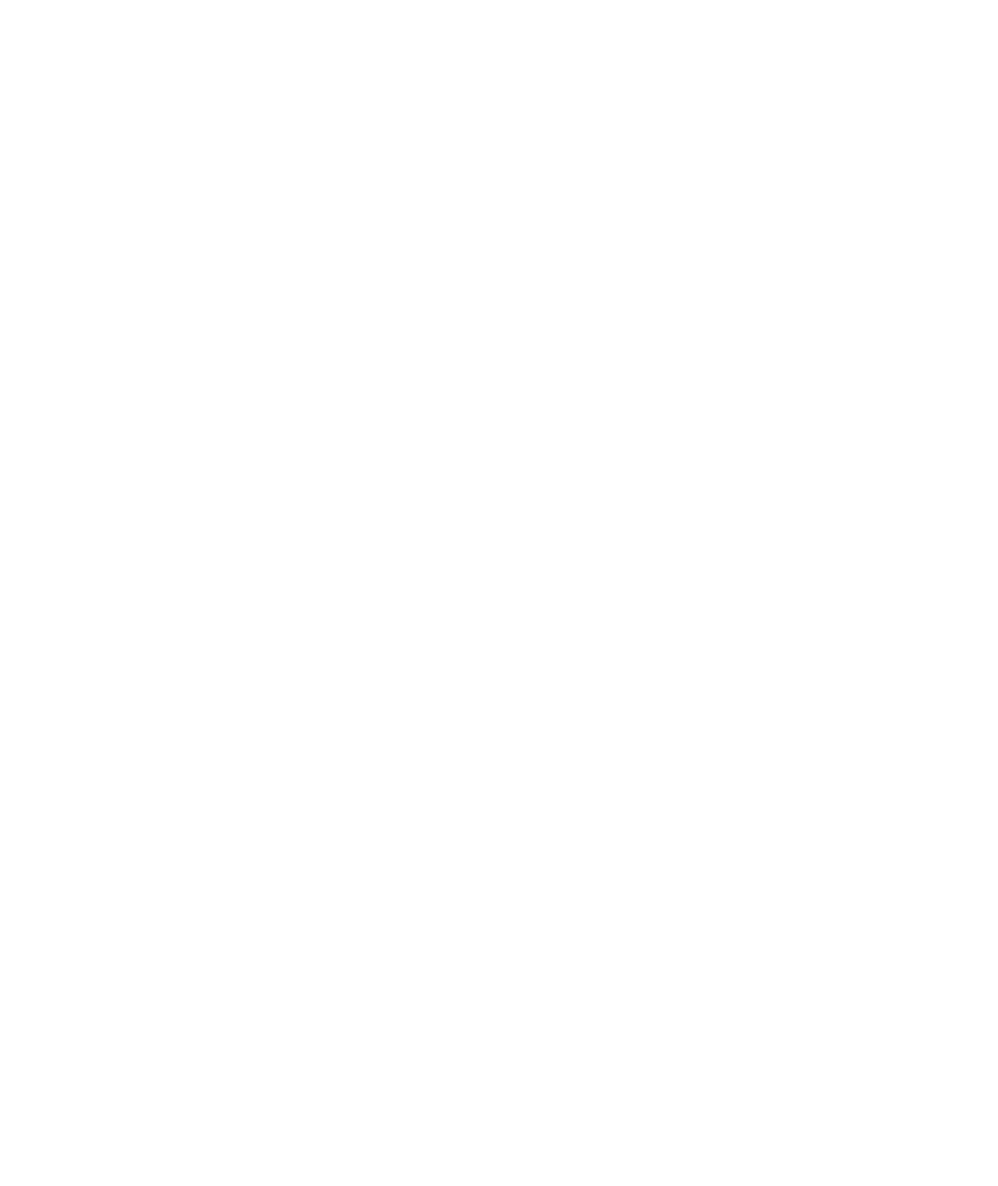
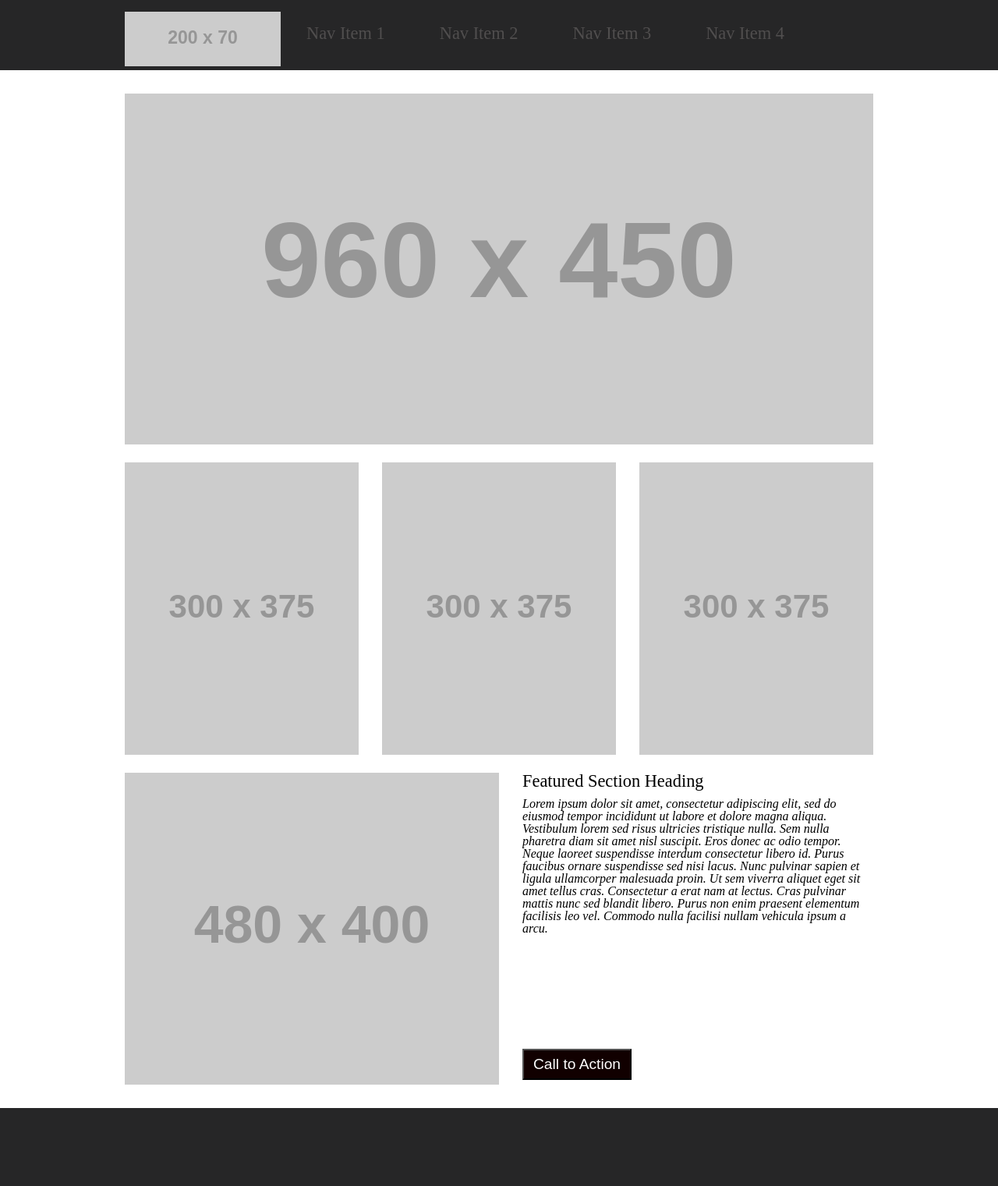
Before and after one commit to brendanwelzien/wireframe-exercise, a plain HTML site: page index.html in a window 1280 px wide. Shown: the whole page at 78% size. Before the commit the page ends 800 px from the top, so only its background shows below. Drawn offline with Linux system fonts and the light colour scheme; placeholder pictures from the web are drawn by us.

Commit message:
wireframe

```diff
--- a/style.css
+++ b/style.css
@@ -1,76 +1,111 @@
 header {
-
+ color: rgb(80, 78, 78);
+ background: rgb(38, 38, 39);
+ height: 90px;
 }
 
 nav {
-
+width: 960px;
+margin: auto;
 }
 
 nav > img {
-
+float: left;
+margin: 15px 30px 10px 0;
 }
 
 nav > ul {
-
+    margin-top: 10px;
+    padding: 3px;
+    float: left;
+    height: 70px;
+    font-style: normal;
+    font-family: 'Times New Roman', Times, serif;
+    font-size: 1.4em
 }
 
 nav > ul > li {
-
+float: left;
+line-height: 60px;
+margin-right: 70px;
 }
 
 main {
-
+width: 960px;
+margin: auto;
+padding: 30px 0;
 }
 
 main: first-child {
-
+margin-bottom: 30px;
 }
 
 main > ul li{
-
+float: left;
 }
 
 main > ul {
-
+margin-bottom: 20px;
+overflow: hidden;
+margin-top: 20px;
 }
 
 main > ul li:nth-child(-n+2){
-
+margin-right:30px;
 }
 
 main > article > *{
-
+float: left;
 }
 
-main > section {
-
+article > section {
+padding-left: 30px;
+width: 470px;
 }
 
 h2 {
-
+font-size: 1.4em;
+font-style: bold;
+font-family: 'Times New Roman', Times, serif;
 }
 
 article h2 {
-
+margin-bottom: 10px;
+padding-block-end: auto;
 }
 
 article p {
-
+font-family: 'Times New Roman', Times, serif;
+height: 310px;
+font-style: italic;
+margin-bottom: 12px;
+overflow:hidden;
 }
 
 article button {
-
+transition: 350ms;
+background: #100;
+color: #fff;
+font-size: 1.2em;
+padding:5px;
+margin-bottom: 2px;
+height:40px;
+width: 140px;
 }
 
 article button:hover {
+color: #100;
+background: #fff;
+transition-duration: 100ms;
+transition: 100ms;
+}
 
+* {
+box-sizing:border-box;
 }
 
 footer {
-
+background: rgb(38, 38, 39);
+height:100px;
+margin-top: 400px;
 }
-
-
-*{
-
-}
```
Also changed, not shown: index.html (+1 -1 lines).
